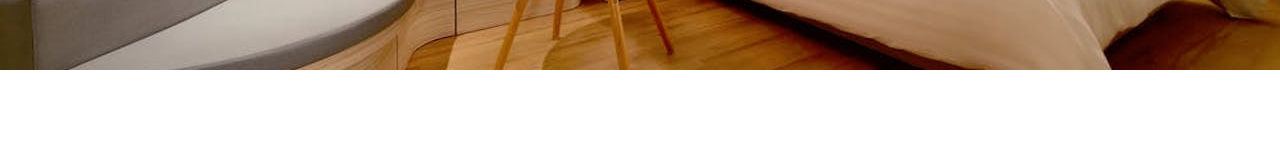
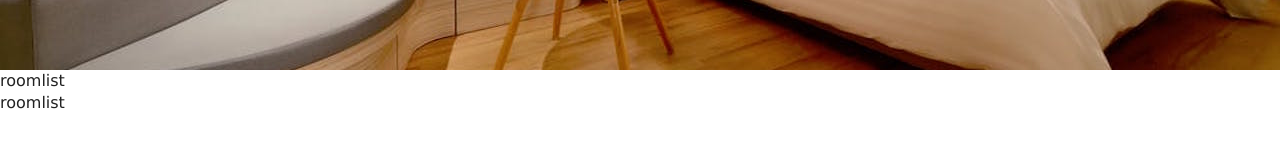
Before and after one commit to akinleyeOJ/ApartFindr, a React (Create React App) app in the folder my-app/: page /rooms in a window 1280 px wide. Shown: the part 476-624 px from the top of the page. Built offline with nearby package versions, Linux system fonts and the light colour scheme.

Commit message:
add updatess

```diff
--- /dev/null
+++ b/my-app/src/components/RoomContainer.js
@@ -0,0 +1,53 @@
+import React from 'react'
+import RoomsFilter from './RoomFilter'
+import RoomsList from './RoomList';
+import { withRoomConsumer} from '../context';
+import Loading from './loading'
+
+function RoomContainer({context}){
+      const {loading, sortedRooms, rooms} = context;
+      if (loading) {
+                    return <Loading />;
+                }
+                           return (
+                            <>
+
+                            <RoomsFilter rooms={rooms}/>
+                            <RoomsList rooms={sortedRooms} />
+                        </>
+                           );
+                        }
+
+
+
+export default withRoomConsumer(RoomContainer)
+
+
+// import React from 'react'
+// import RoomsFilter from './RoomFilter'
+// import RoomsList from './RoomList';
+// import {RoomConsumer} from '../context';
+// import Loading from './loading'
+
+
+
+// export default function RoomContainer() {
+//     return (
+//         <RoomConsumer>
+//                {(value) => {
+//                    const {loading, sortedRooms, rooms} = value
+//         if(loading){
+//             return <Loading />;
+//         }
+//                    return (
+//                     <div>
+//                         hello room RoomContainer
+//                     <RoomsFilter rooms={rooms}/>
+//                     <RoomsList rooms={sortedRooms} />
+//                 </div>
+//                    );
+//                 }}
+
+//         </RoomConsumer>
+//     );
+// }
--- a/my-app/src/components/RoomFilter.js
+++ b/my-app/src/components/RoomFilter.js
@@ -0,0 +1,9 @@
+import React from 'react'
+
+export default function RoomList() {
+    return (
+        <div>
+            roomlist
+        </div>
+    )
+}
--- a/my-app/src/components/RoomList.js
+++ b/my-app/src/components/RoomList.js
@@ -1 +1,9 @@
-rcr
+import React from 'react'
+
+export default function RoomList() {
+    return (
+        <div>
+            roomlist
+        </div>
+    )
+}
--- a/my-app/src/context.js
+++ b/my-app/src/context.js
@@ -1,5 +1,7 @@
 import React, { Component } from 'react';
 import items from './data'
+
+
 const RoomContext = React.createContext();
 
 class RoomProvider extends Component {
@@ -28,10 +30,10 @@
              let id = item.sys.id
              let images = item.fields.images.map(image => image.fields.file.url);
 
-             let room = {...item.fields,images,id };
+             let room = { ...item.fields,images,id };
              return room;
         });
-        return tempItems
+        return tempItems;
     }
 
     getRoom = slug => {
@@ -52,4 +54,12 @@
 
 const RoomConsumer = RoomContext.Consumer;
 
+export function withRoomConsumer(Component){
+    return function ConsumerWrapper(props){
+        return <RoomConsumer>
+            {value => <Component {...props} context={value}/>}
+        </RoomConsumer>
+    }
+}
+
 export{ RoomProvider, RoomConsumer, RoomContext };
--- a/my-app/src/pages/Home.js
+++ b/my-app/src/pages/Home.js
@@ -18,7 +18,6 @@
         </Hero>
         <Services />
         <FeaturedRooms />
-
         </>
     );
 
--- a/my-app/src/pages/Rooms.js
+++ b/my-app/src/pages/Rooms.js
@@ -2,15 +2,21 @@
 import Hero from '../components/Hero';
 import Banner from "../components/Banner";
 import {Link} from 'react-router-dom';
+import RoomContainer from "../components/RoomContainer";
 
 const Rooms = () => {
-    return <Hero hero="roomsHero">
+    return (
+    <>
+    <Hero hero="roomsHero">
              <Banner title="our rooms">
                 <Link to="/" className="btn-primary">
                     return home
                 </Link>
              </Banner>
-           </Hero>;
+    </Hero>
+    <RoomContainer />
+    </>
+           );
 };
 
 export default Rooms;
```
Also changed, not shown: my-app/src/components/RoomsContainer.js (deleted).
